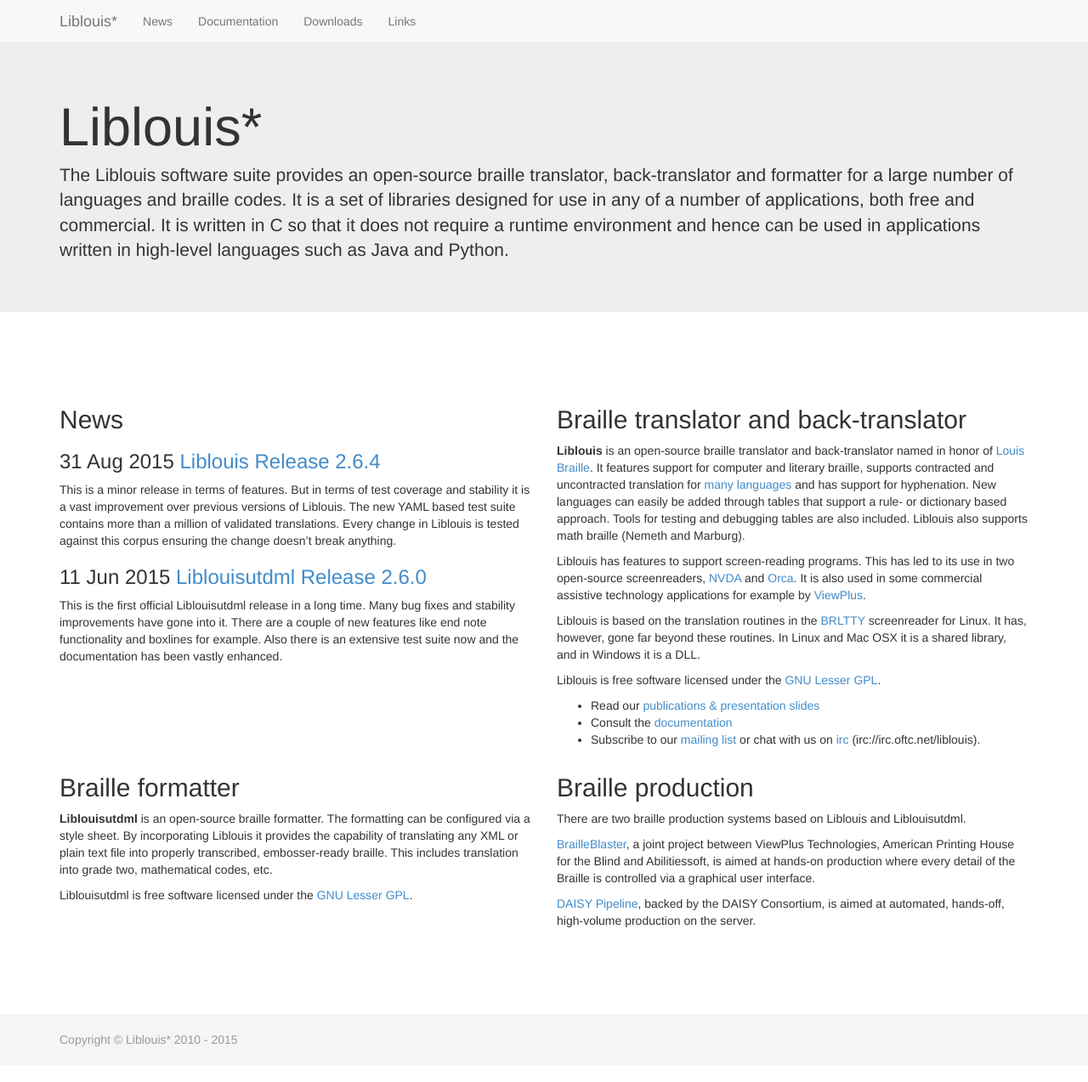
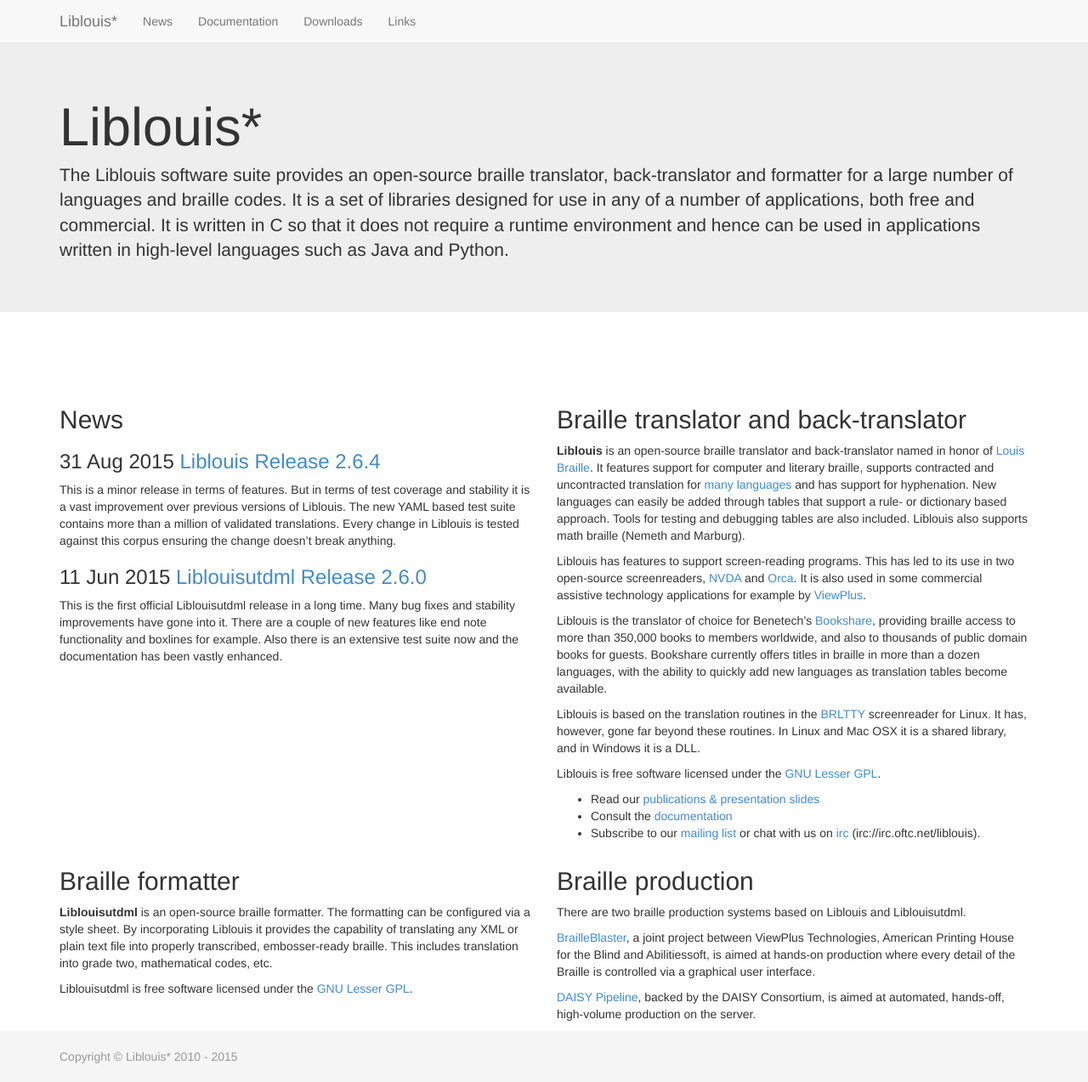
Before and after one commit to liblouis/liblouis.github.io, a Jekyll site: the page built from index.md, in a window 1280 px wide and 1273 px high. Shown: the whole window at 85% size. Built offline with Jekyll 4.4.1, drawn with Linux system fonts in a browser that asks for light colours.

Commit message:
Added Bookshare as a major user

```diff
--- a/index.md
+++ b/index.md
@@ -25,6 +25,8 @@
 **Liblouis** is an open-source braille translator and back-translator named in honor of [Louis Braille](http://en.wikipedia.org/wiki/Louis_Braille). It features support for computer and literary braille, supports contracted and uncontracted translation for [many languages](https://github.com/liblouis/liblouis/tree/master/tables) and has support for hyphenation. New languages can easily be added through tables that support a rule- or dictionary based approach. Tools for testing and debugging tables are also included. Liblouis also supports math braille (Nemeth and Marburg).
 
 Liblouis has features to support screen-reading programs. This has led to its use in two open-source screenreaders, [NVDA](http://www.nvda-project.org/) and [Orca](http://live.gnome.org/Orca). It is also used in some commercial assistive technology applications for example by [ViewPlus](http://www.viewplus.com).
+
+Liblouis is the translator of choice for Benetech’s [Bookshare](http://www.bookshare.org), providing braille access to more than 350,000 books to members worldwide, and also to thousands of public domain books for guests.  Bookshare currently offers titles in braille in more than a dozen languages, with the ability to quickly add new languages as translation tables become available.
 
 Liblouis is based on the translation routines in the [BRLTTY](http://mielke.cc/brltty/) screenreader for Linux. It has, however, gone far beyond these routines. In Linux and Mac OSX it is a shared library, and in Windows it is a DLL.
 
```
